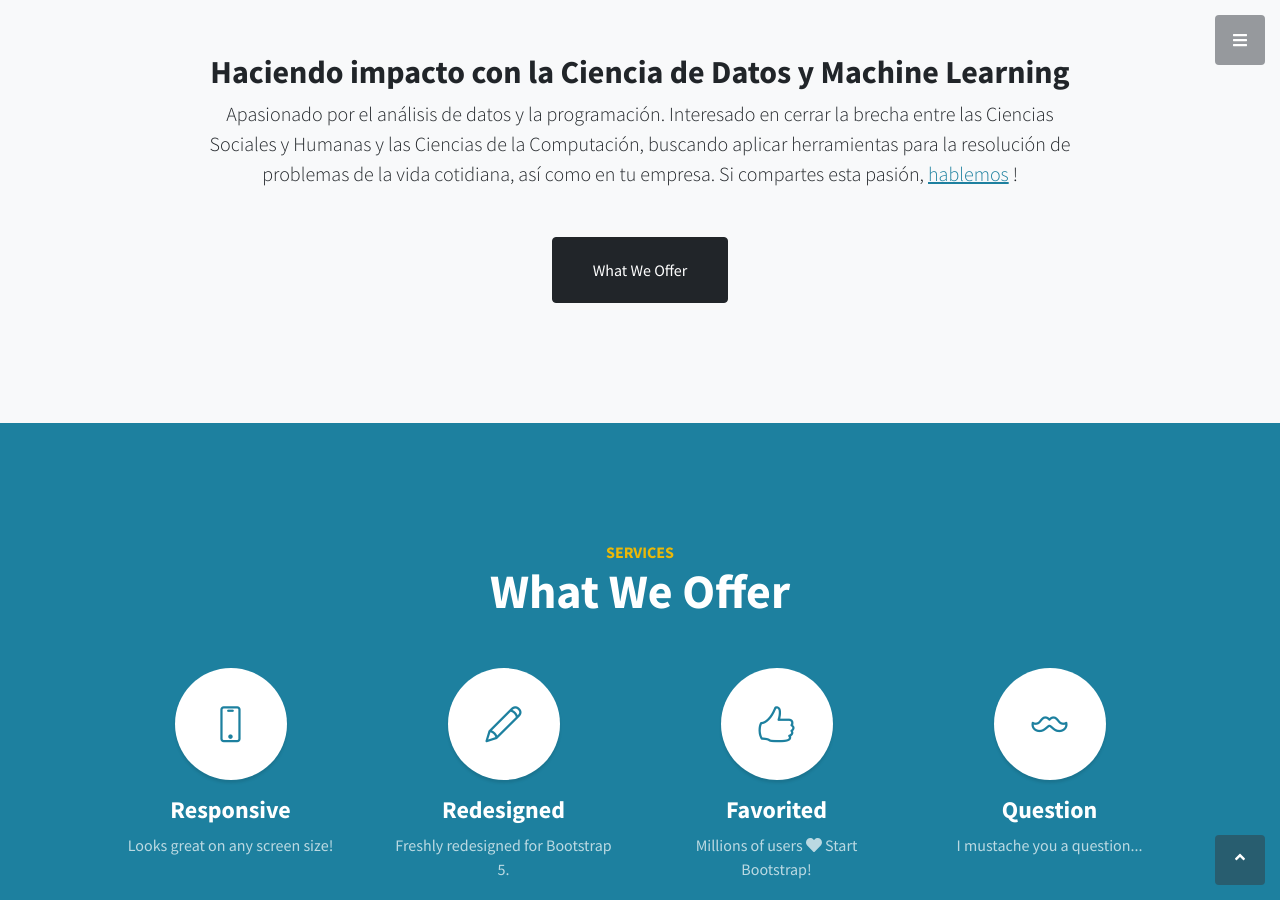
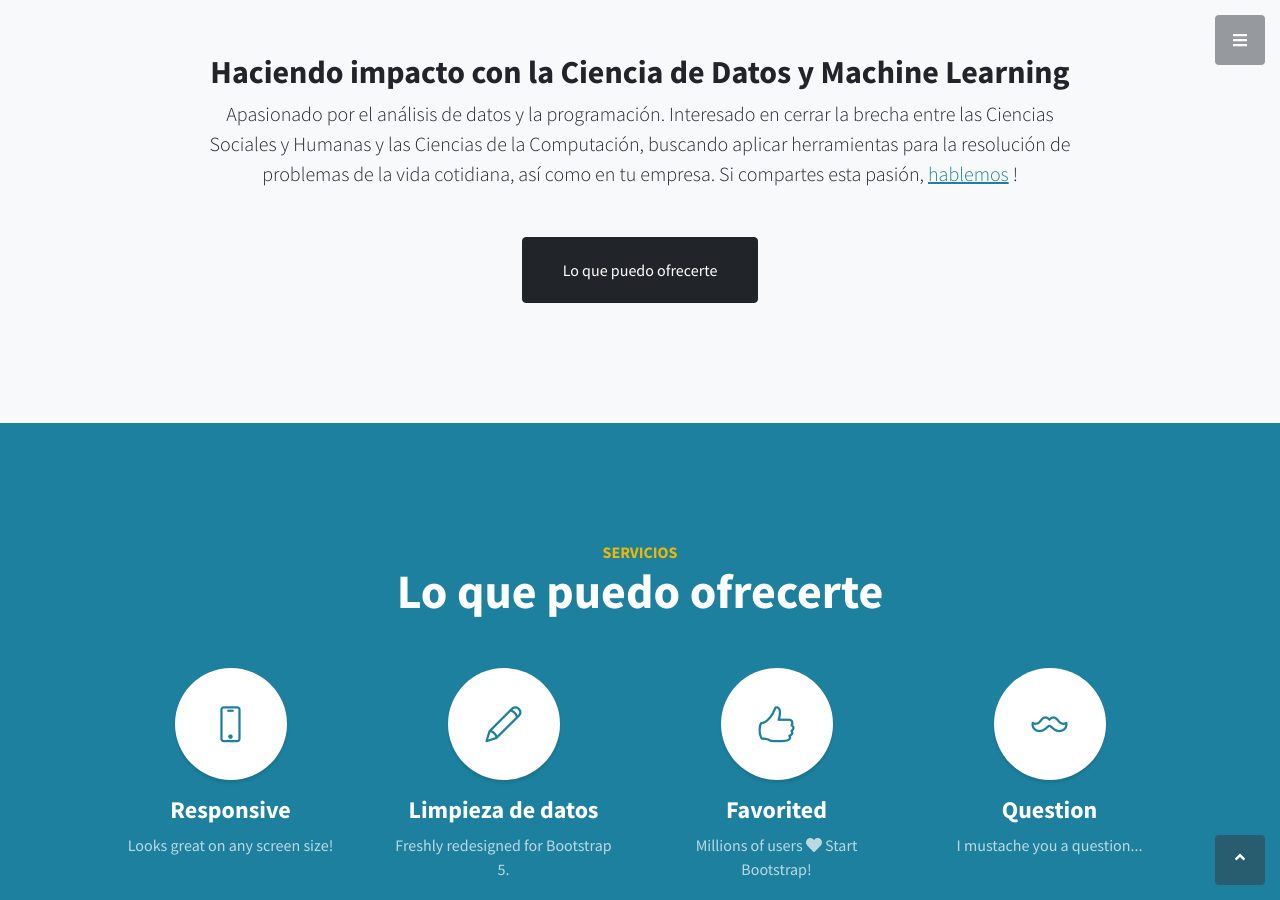
Before and after one commit to eacardenase/Natural-Language-Processing-Portfolio, a Jekyll site: the page index.html, which Jekyll copies as it is, in a window 1280 px wide and 900 px high, scrolled down 967 px. Built offline with Jekyll 4.4.1, drawn with Linux system fonts in a browser that asks for light colours.

Commit message:
Segunda edicion

```diff
--- a/index.html
+++ b/index.html
@@ -48,10 +48,10 @@
                             Apasionado por el análisis de datos y la programación. Interesado en cerrar la brecha entre las Ciencias Sociales y Humanas
                             y las Ciencias de la Computación, buscando aplicar herramientas para la resolución de problemas de la vida cotidiana,
                             así como en tu empresa. Si compartes esta pasión,
-                            <a href="https://www.linkedin.com/in/eacardenase/">hablemos</a>
+                            <a href="https://www.linkedin.com/in/eacardenase/" target="_blank">hablemos</a>
                             !
                         </p>
-                        <a class="btn btn-dark btn-xl" href="#services">What We Offer</a>
+                        <a class="btn btn-dark btn-xl" href="#services">Lo que puedo ofrecerte</a>
                     </div>
                 </div>
             </div>
@@ -60,8 +60,8 @@
         <section class="content-section bg-primary text-white text-center" id="services">
             <div class="container px-4 px-lg-5">
                 <div class="content-section-heading">
-                    <h3 class="text-secondary mb-0">Services</h3>
-                    <h2 class="mb-5">What We Offer</h2>
+                    <h3 class="text-secondary mb-0">Servicios</h3>
+                    <h2 class="mb-5">Lo que puedo ofrecerte</h2>
                 </div>
                 <div class="row gx-4 gx-lg-5">
                     <div class="col-lg-3 col-md-6 mb-5 mb-lg-0">
@@ -71,7 +71,7 @@
                     </div>
                     <div class="col-lg-3 col-md-6 mb-5 mb-lg-0">
                         <span class="service-icon rounded-circle mx-auto mb-3"><i class="icon-pencil"></i></span>
-                        <h4><strong>Redesigned</strong></h4>
+                        <h4><strong>Limpieza de datos</strong></h4>
                         <p class="text-faded mb-0">Freshly redesigned for Bootstrap 5.</p>
                     </div>
                     <div class="col-lg-3 col-md-6 mb-5 mb-md-0">
```
